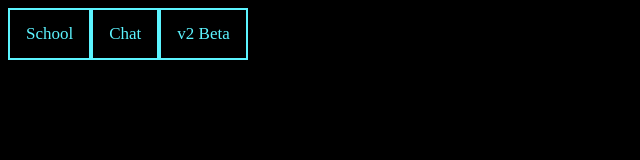
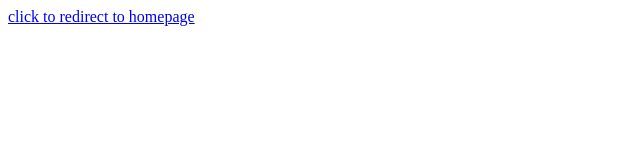
Before and after one commit to Brady-Lemaster/brady-Lemaster.github.io, a plain HTML site: page index.html in a window 1280 px wide. Shown: the whole page, without its empty margins (0-640 px from the left). Drawn offline with Linux system fonts and the light colour scheme.

Commit message:
Update index.html

```diff
--- a/index.html
+++ b/index.html
@@ -1,23 +1 @@
-<html>
-<head>
-<title>BLEM</title>
-<style>
-a {
-  float: left;
-  display: inline-block;
-  color: #5cf4ff;
-  text-align: center;
-  padding: 14px 16px;
-  text-decoration: none;
-  font-size: 17px;
-  border: 2px solid rgba(92, 244, 255, 1);
-}
-body {background: #000000;}
-</style>
-</head>
-<body>
-<a href="https://brady-lemaster.github.io/school">School</a>
-<a href="https://brady-lemaster.github.io/chat">Chat</a>
-<a href="https://brady-lemaster.github.io/v2">v2 Beta</a>
-</body>
-</html>
+<a href="https://brady-lemaster.github.io/v2/page/home.html/">click to redirect to homepage</a>
```
